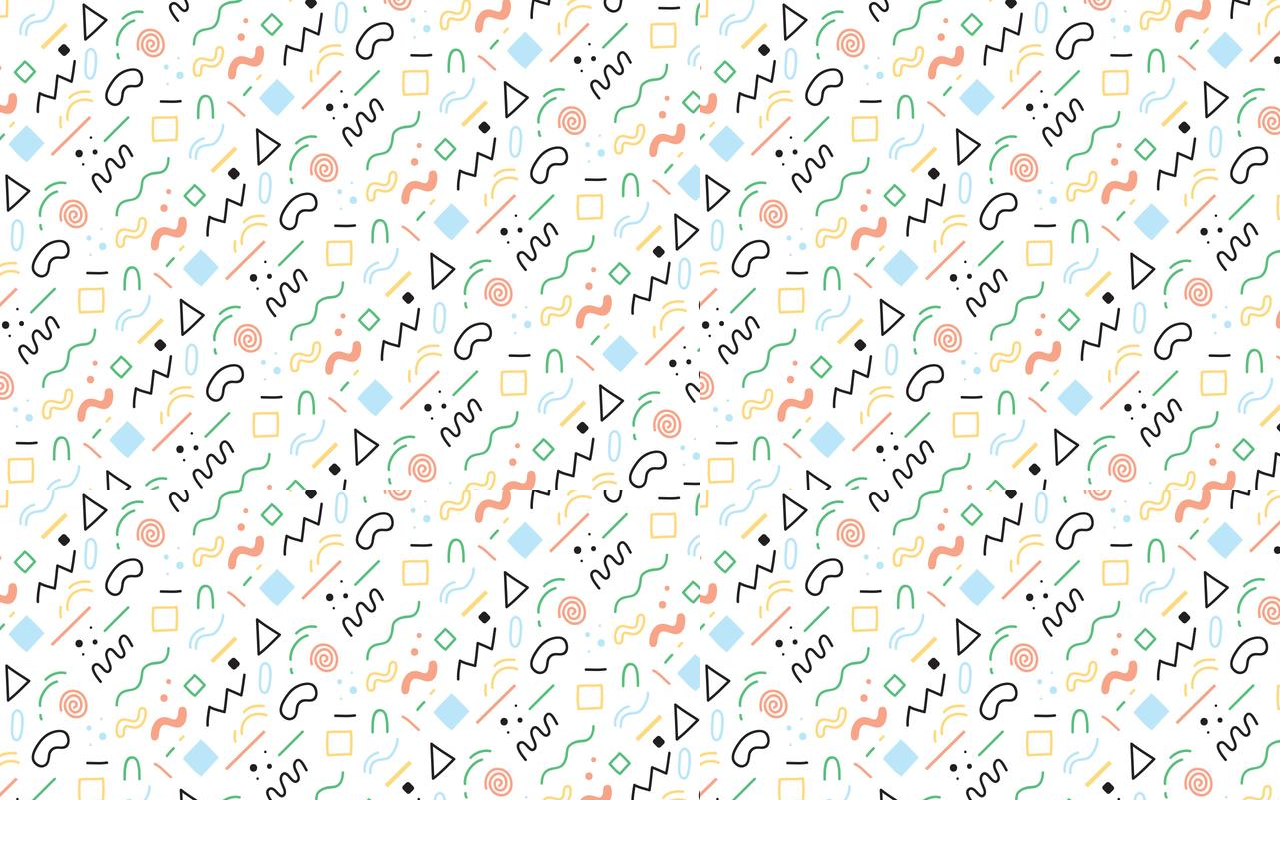
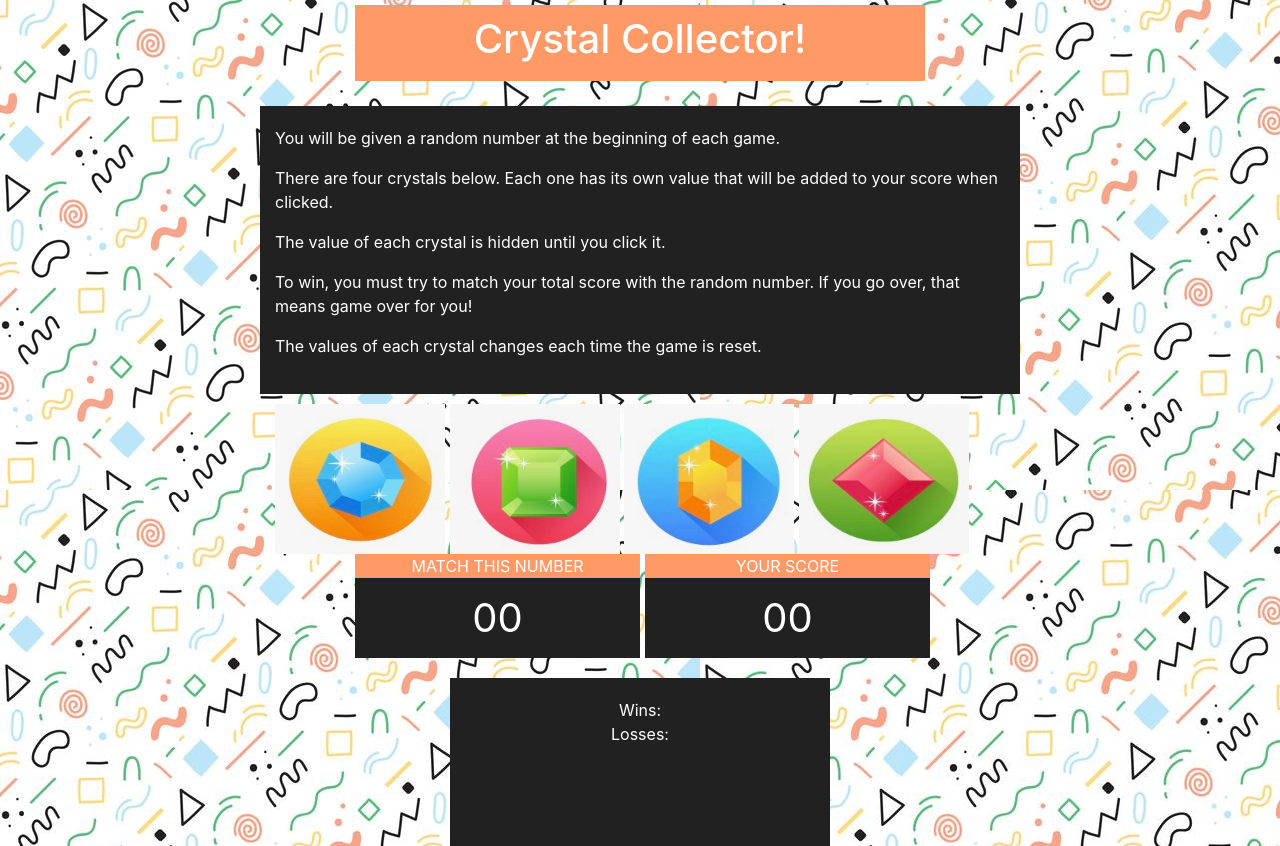
Before and after one commit to meg-yam/unit-4-game, a plain HTML site: page index.html in a window 1280 px wide. Before the commit the page ends 800 px from the top, so only its background shows below. Drawn offline with nearby package versions, Linux system fonts and the light colour scheme.

Commit message:
Finished Layout

```diff
--- a/assets/css/style.css
+++ b/assets/css/style.css
@@ -1,3 +1,58 @@
 body {
     background-image: url(../images/Background.jpg)
 }
+
+.body {
+    background-color: #212121;
+    color: white;
+    padding: 20px;
+    margin-top: 25px;
+    margin-bottom: 10px;
+}
+
+.head {
+    padding: 10px;
+    background-color: #ff9966;
+    color: white;
+    margin-top: 5px;
+    text-align: center;
+}
+
+img {
+    margin-bottom: 5px;
+    height: 150px;
+    width: 170px;
+    border-color: #212121;
+    border-width: 5px;
+}
+
+.tags {
+    background-color: #ff9966;
+    color: white;
+    text-align: center;
+    margin-right: 5px;
+}
+
+.middle {
+    background-color: #212121;
+    color: white;
+    padding: 10px;
+    text-align: center;
+    margin-right: 5px;
+    font-size: 40px;
+}
+
+.stats {
+    background-color: #212121;
+    text-align: center;
+    color: white;
+    padding: 20px;
+    margin-top: 20px;
+}
+
+.result {
+    background-color: #212121;
+    text-align: center;
+    color: white;
+    padding: 20px;
+}
--- a/index.html
+++ b/index.html
@@ -6,11 +6,99 @@
         <meta http-equiv="X-UA-Compatible" content="ie=edge">
         <link href = "assets/css/style.css" rel = "stylesheet">
         <link href = "assets/css/reset.css" rel = "stylesheet">
+        <link rel="stylesheet" href="https://stackpath.bootstrapcdn.com/bootstrap/4.3.1/css/bootstrap.min.css" integrity="sha384-ggOyR0iXCbMQv3Xipma34MD+dH/1fQ784/j6cY/iJTQUOhcWr7x9JvoRxT2MZw1T" crossorigin="anonymous">
         <title>Crystal Collector</title>
     </head>
 
     <body>
+        <div class="container">
+            <div class="row">
+                <div class="col-lg-3"></div>
+                <div class="col-lg-6 head">
+                    <h1>Crystal Collector!</h1>
+                </div>
+                <div class="col-lg-3"></div>
+            </div>
+        </div>
 
-    <script src = "assets/javascript/game.js"></script>
+        <div class="container">
+            <div class="row">
+                <div class="col-lg-2"></div>
+                <div class="col-lg-8 body">
+
+                    <p>You will be given a random number at the beginning of each game.</p>
+                    <p>There are four crystals below. Each one has its own value that will be added to your score when clicked.</p>
+                    <p>The value of each crystal is hidden until you click it.</p>
+                    <p>To win, you must try to match your total score with the random number. If you go over, that means game over for you!</p>
+                    <p>The values of each crystal changes each time the game is reset.</p>
+                </div>
+                <div class="col-lg-2"></div>
+            </div>
+        </div>
+
+        <div class="container">
+             <div class="row">
+                <div class="col-lg-2"></div>
+                    <div class="col-lg-8">
+                        <a><img src="assets/images/Blue.jpeg"></a>
+                        <a><img src="assets/images/Green.jpeg"></a>
+                        <a><img src="assets/images/Yellow.jpeg"></a>
+                        <a><img src="assets/images/Red.jpeg"></a>
+                    </div>
+                <div class="col-lg-2"></div>
+            </div>
+        </div>
+
+
+        <div class="container">
+            <div class="row">
+                <div class="col-lg-3"></div>
+                <div class="col-lg-3 tags">
+                    <div>MATCH THIS NUMBER</div>
+                </div>
+                <div class="col-lg-3 tags">
+                    <div>YOUR SCORE</div>
+                </div>
+                <div class="col-lg-3"></div>
+            </div>
+        </div>
+
+        <div class="container">
+            <div class="row">
+                <div class="col-lg-3"></div>
+                <div class="col-lg-3 middle">
+                    <div id="randomNum">00</div>
+                </div>
+                <div class="col-lg-3 middle">
+                    <div id="score">00</div>
+                </div>
+                <div class="col-lg-3"></div>
+            </div>
+        </div>
+
+        <div class="container">
+            <div class="row">
+                <div class="col-lg-4"></div>
+                    <div class="col-lg-4 stats">
+                        <div id="winLose">
+                            Wins: <div id="win"></div>
+                            Losses: <div id="lose"></div>
+                        </div>
+                    </div>
+                <div class="col-lg-4"></div>
+            </div>
+        </div>
+
+        <div class="container">
+            <div class="row">
+                <div class="col-lg-4"></div>
+                    <div class="col-lg-4 result">
+                        <div class="result"></div>
+                    </div>
+                <div class="col-lg-4"></div>
+            </div>
+        </div>
+
+        <script src = "assets/javascript/game.js"></script>
     </body>
 </html>
```
Also changed, not shown: assets/images/Blue.jpeg (renamed from assets/images/Blue.jpg), assets/images/Green.jpeg (renamed from assets/images/Green.jpg), assets/images/Red.jpeg (renamed from assets/images/Red.jpg), assets/images/Yellow.jpeg (renamed from assets/images/Yellow.jpg), 2 other files.
